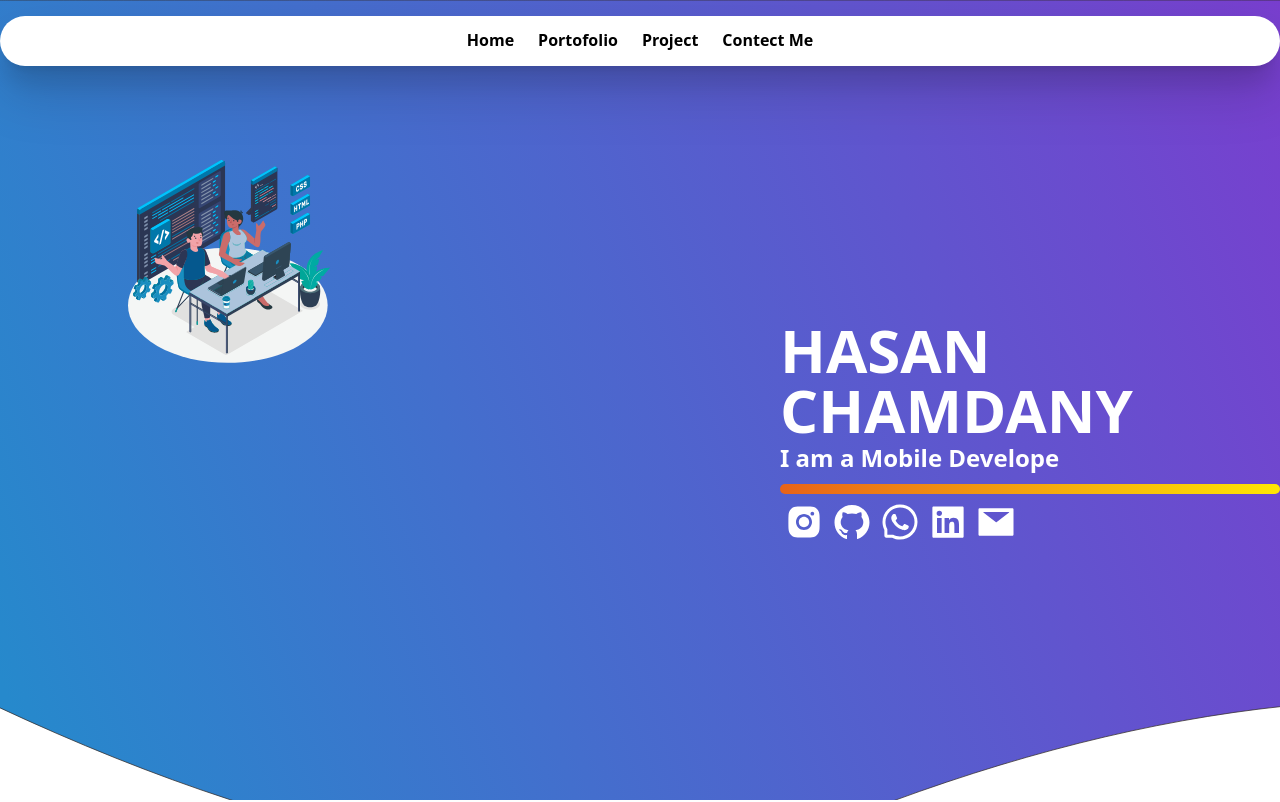
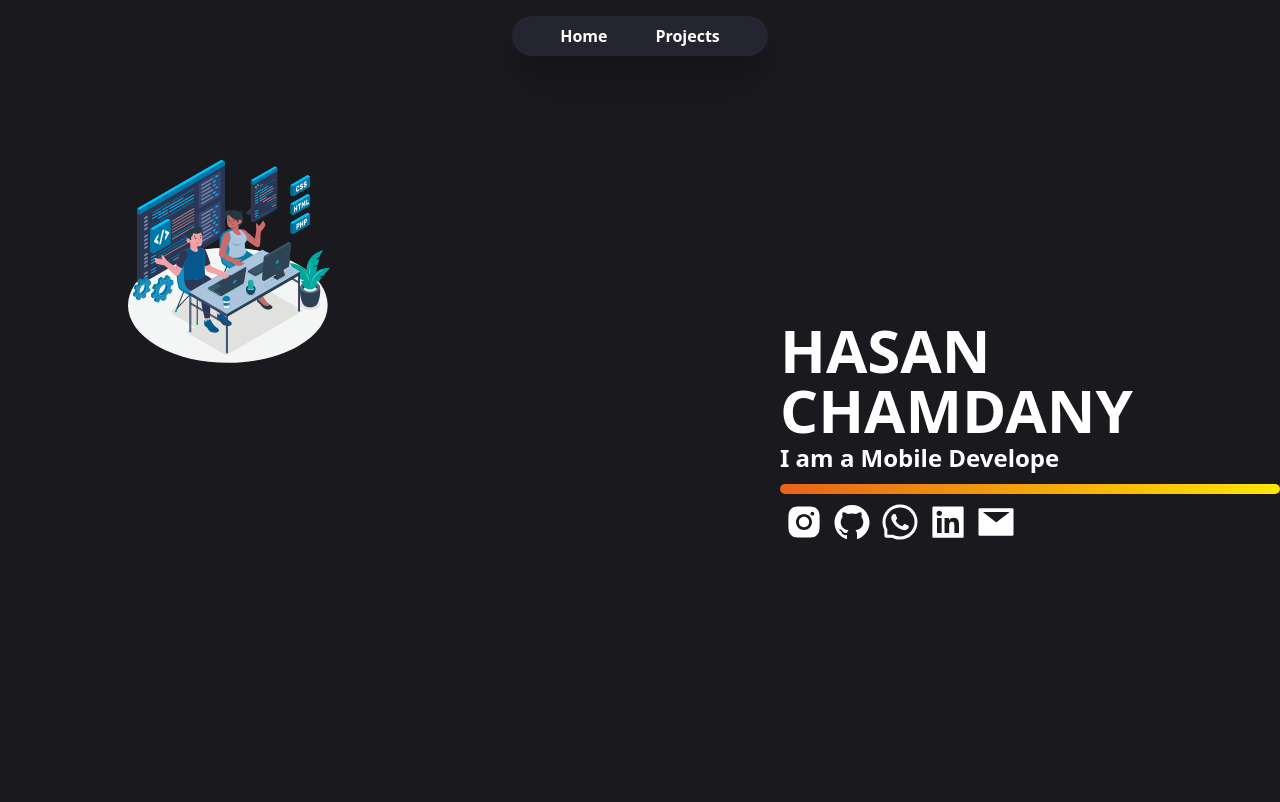
Before and after one commit to hasanchamdany/hasanchamdany.github.io, a Next.js app: page / in a window 1280 px wide. Shown: the top 802 px of the page. Built offline with nearby package versions, Linux system fonts and the light colour scheme.

Commit message:
feat(navbar): add base navbar

```diff
--- a/src/components/Navbar/Navbar.jsx
+++ b/src/components/Navbar/Navbar.jsx
@@ -1,20 +1,52 @@
 import Link from "next/link";
-import { useState } from "react";
+import { useState, useEffect } from "react";
+// import Cookies from "js-cookie";
 import Image from "next/image";
+import { useRouter } from "next/router";
 
 const Navbar = () => {
+  const [login, setLogin] = useState(false);
   const [navbar, setNavbar] = useState(false);
+  const router = useRouter();
+
+  const handleSignOut = () => {
+    // Cookies.remove('token')
+    // Cookies.remove('status')
+    setLogin(false)
+    router.push('/')
+  }
+
+  useEffect(() => {
+    // const token = Cookies.get('token');
+
+    // if(token){
+    //   setLogin(true)
+    // }else{
+    //   setLogin(false)
+    // }
+  },[])
   return (
     <>
       <div className="flex justify-center mx-10  ">
-        <nav className="fixed z-[9999999] mt-4 mx-4 w-full xl:max-w-[1850px] lg:max-w-[1400px] h-[50px] bg-white shadow-xl xl:rounded-[50px] rounded-[20px] drop-shadow-2xl">
-          <div className="justify-center pt-3 px-4 mx-auto xl:max-w-[1850px] lg:max-w-[1400px] md:items-center md:flex md:px-8">
-            <div>
-              <div className="flex items-center justify-between py-1 md:py-2 md:block">
-
+        <nav className="fixed z-[9999999] mt-4 xl:max-w-full w-full">
+          <div className="flex justify-center">
+            {/* <div className="ml-6 pt-2 flex ">
+              {login ? (
+                <h1 className="text-blue-dark font-bold text-xl ">
+                  Hello, Admin
+                </h1>
+              ) : (
+                <h1 className="text-blue-dark font-bold text-xl">
+                  Capstone-C09
+                </h1>
+              )}
+            </div> */}
+            <div className="mx-auto xl:max-w-[511px] md:items-center md:flex px-12 py-2 bg-dark-grey shadow-xl xl:rounded-[50px] rounded-[20px] drop-shadow-2xl transform hover:scale-105 transition-transform duration-300">
+              <div className="">
+                <div className="flex items-center justify-center py-1 md:py-2 md:block">
                   <div className="md:hidden">
                     <button
-                    className="p-2 text-gray-700 rounded-md outline-none focus:border-gray-400 focus:border"
+                      className="p-2 text-whit-700 rounded-md outline-none focus:border-gray-400 focus:border"
                       onClick={() => setNavbar(!navbar)}
                     >
                       {navbar ? (
@@ -56,38 +88,47 @@ const Navbar = () => {
                     navbar ? "block" : "hidden"
                   }`}
                 >
-                <ul className="items-center justify-center space-y-8 md:flex md:space-x-6 md:space-y-0">
+                  <ul className="items-center text-center justify-center space-y-10 md:flex md:space-x-12 md:space-y-0">
                     <li className="text-n-blue">
                       <Link href="/">
-                      <div className="font-poppins font-semibold ">
+                        <div className="font-poppins font-semibold text-white hover:text-blue-light transition duration-300 ease-in-out">
                           Home
                         </div>
                       </Link>
                     </li>
                     <li className="text-n-blue">
-                    <Link href="/">
-                      <div className="font-poppins font-semibold ">
-                        Portofolio
-                      </div>
-                    </Link>
-                  </li>
-                  <li className="text-n-blue">
-                    <Link href="https://github.com/hasanchamdany">
-                      <div className="font-poppins font-semibold ">
-                        Project
-                      </div>
-                    </Link>
-                  </li>
-                  <li className="text-n-blue">
-                    <Link href=" https://wa.me/6281330666660">
-                      <div className="font-poppins font-semibold ">
-                       Contect Me
+                      <Link href="/projects">
+                        <div className="font-poppins font-semibold text-white hover:text-blue-light transition duration-300 ease-in-out">
+                          Projects
                         </div>
                       </Link>
                     </li>
                   </ul>
                 </div>
               </div>
+            </div>
+            {/* <div className="mr-6 hidden md:flex gap-2">
+              {login ? (
+                <button onClick={handleSignOut} className="bg-blue-medium hover:bg-white rounded-[30px] transition duration-300 ease-in-out">
+                  <p className="px-5 py-2 font-semibold text-white hover:text-blue-medium transition duration-300 ease-in-out">Sign Out</p>
+                </button>
+              ) : (
+                <>
+                  <Link href="/signin">
+                    <button className="bg-blue-medium hover:bg-white rounded-[30px] transition duration-300 ease-in-out">
+                      <p className="px-5 py-2 font-semibold text-white hover:text-blue-medium transition duration-300 ease-in-out">Sign In</p>
+                    </button>
+                  </Link>
+                  <Link href="/signup">
+                    <button className="bg-white hover:bg-blue-dark rounded-[30px] transition duration-300 ease-in-out">
+                      <p className="px-5 py-2 font-semibold text-blue-medium hover:text-white transition duration-300 ease-in-out">
+                        Sign Up
+                      </p>
+                    </button>
+                  </Link>
+                </>
+              )}
+            </div> */}
           </div>
         </nav>
       </div>
--- a/src/pages/index.js
+++ b/src/pages/index.js
@@ -28,8 +28,8 @@ export default function Home() {
   return (
     <>
       <Navbar />
-      <section className=" h-screen w-full">
-        <div className="bg-landing-1 w-full h-[863.73px]">
+      <section className=" h-screen w-full ">
+        <div className="bg-dark-base  w-full h-screen">
           {/* <h1>test woe</h1> */}
           <div className="md:flex flex-row block">
             <div
@@ -95,7 +95,7 @@ export default function Home() {
         </div>
       </section>
       <section className="sm:block hidden h-screen w-full">
-        <div className="bg-fluid-1 w-full h-[1080px]">
+        <div className="bg-dark-base w-full h-[1080px]">
           <div className="flex">
             <div className="pt-36 pl-8 ">
               <Image
```
Lines whose indentation alone changed are shown as unchanged.
